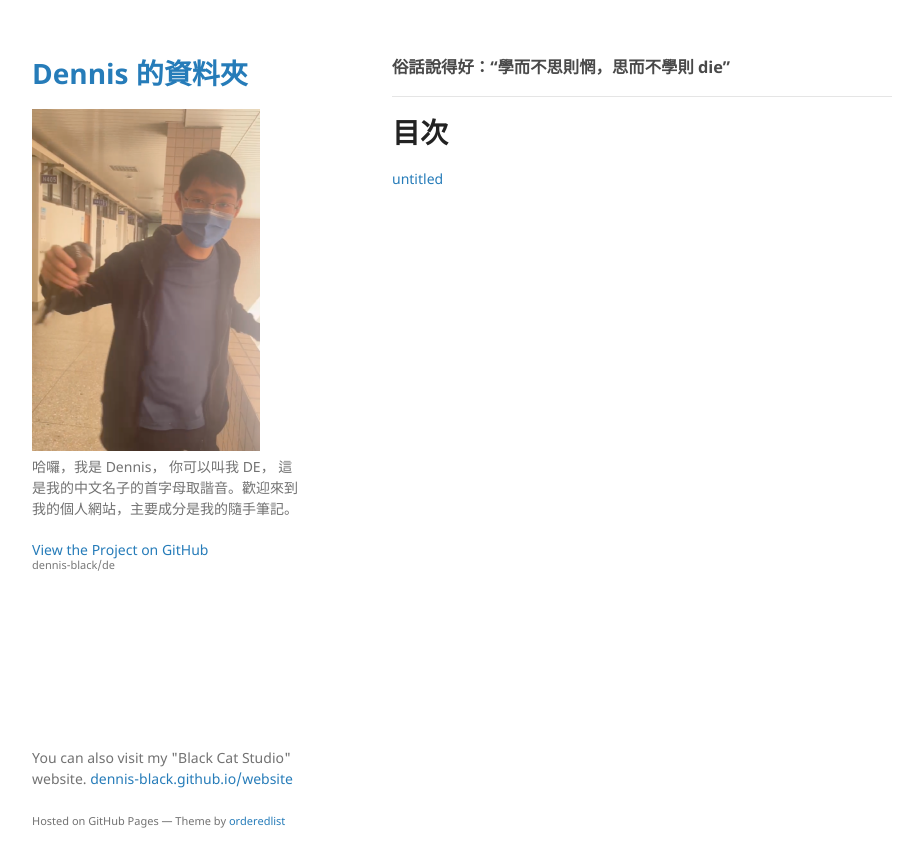
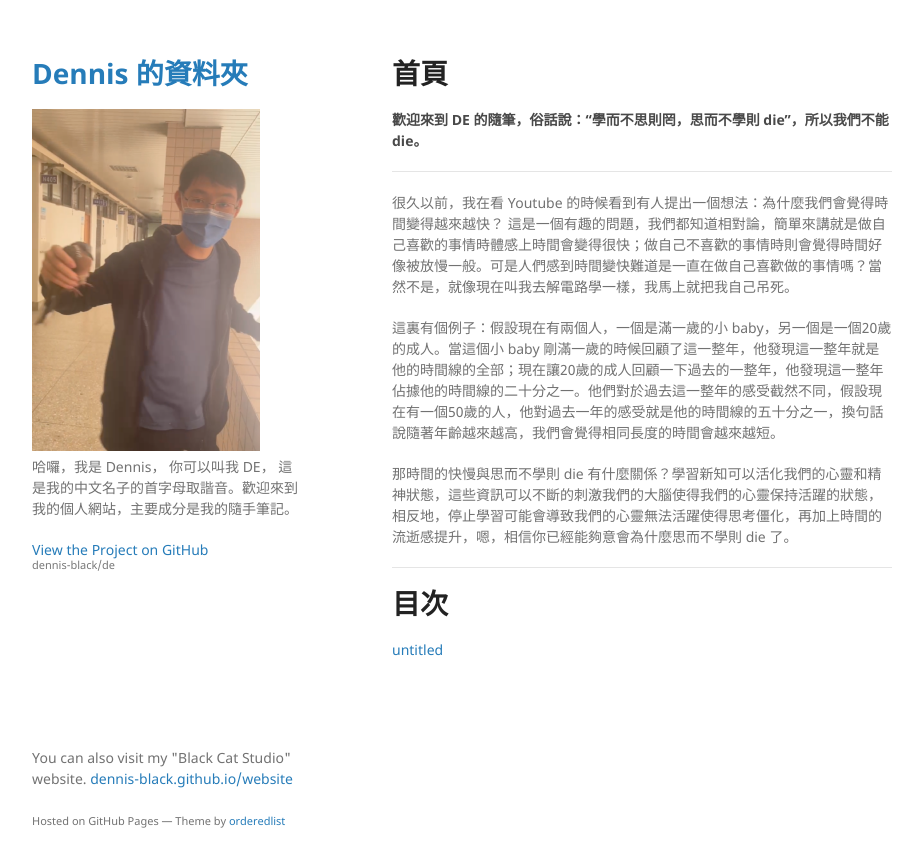
Before and after one commit to dennis-black/de, a Jekyll site: the page built from index.md, in a window 1280 px wide. Shown: the top 867 px of the page, without its empty margins (178-1101 px from the left). Built offline with Jekyll 4.4.1, drawn with Linux system fonts in a browser that asks for light colours; our own code applies the rules of GitHub Pages for plain Markdown files.

Commit message:
vault backup: 2024-06-26 00:43:22

```diff
--- a/index.md
+++ b/index.md
@@ -1,4 +1,14 @@
-### 俗話說得好：“學而不思則惘，思而不學則 die”
+# 首頁
+
+#### 歡迎來到 DE 的隨筆，俗話說：“學而不思則罔，思而不學則 die”，所以我們不能 die。
+---
+很久以前，我在看 Youtube 的時候看到有人提出一個想法：為什麼我們會覺得時間變得越來越快？
+這是一個有趣的問題，我們都知道相對論，簡單來講就是做自己喜歡的事情時體感上時間會變得很快；做自己不喜歡的事情時則會覺得時間好像被放慢一般。可是人們感到時間變快難道是一直在做自己喜歡做的事情嗎？當然不是，就像現在叫我去解電路學一樣，我馬上就把我自己吊死。
+
+這裏有個例子：假設現在有兩個人，一個是滿一歲的小 baby，另一個是一個20歲的成人。當這個小 baby 剛滿一歲的時候回顧了這一整年，他發現這一整年就是他的時間線的全部；現在讓20歲的成人回顧一下過去的一整年，他發現這一整年佔據他的時間線的二十分之一。他們對於過去這一整年的感受截然不同，假設現在有一個50歲的人，他對過去一年的感受就是他的時間線的五十分之一，換句話說隨著年齡越來越高，我們會覺得相同長度的時間會越來越短。
+
+那時間的快慢與思而不學則 die 有什麼關係？學習新知可以活化我們的心靈和精神狀態，這些資訊可以不斷的刺激我們的大腦使得我們的心靈保持活躍的狀態，相反地，停止學習可能會導致我們的心靈無法活躍使得思考僵化，再加上時間的流逝感提升，嗯，相信你已經能夠意會為什麼思而不學則 die 了。
+
 
 ---
 # 目次
```
